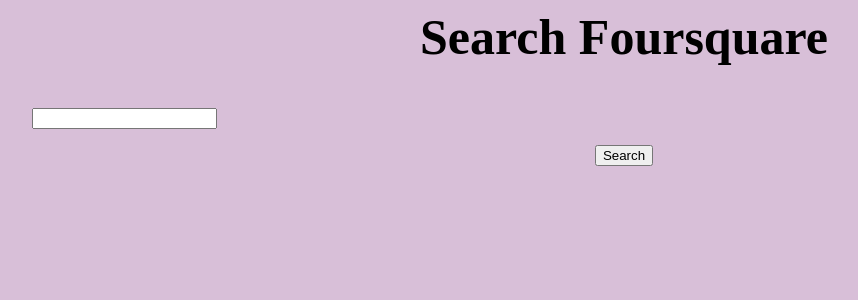
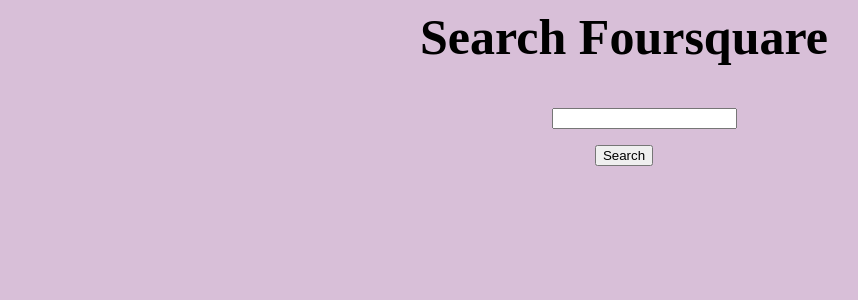
Before and after one commit to melylopez99/CS411-Project, a Flask app: page /search in a window 1280 px wide. Shown: the top 300 px of the page, without its empty margins (16-874 px from the left). Run offline with Flask 2, Linux system fonts and the light colour scheme; some libraries are stand-ins or nearby versions.

Commit message:
last things

```diff
--- a/prototype/templates/search.html
+++ b/prototype/templates/search.html
@@ -16,15 +16,18 @@
 	p {
 		text-align: center;
 	}
+	dl {
+		text-align: center;
+	}
 	</style>
 </head>
 
 <h2>Search Foursquare</h2>
 
-{% from "_formhelpers.html" import render_field %}
+<p>{% from "_formhelpers.html" import render_field %}</p>
 <form method=post>
   <dl>
     {{ render_field(form.search) }}
   </dl>
-  <p><input type=submit value=Search>
+  <p><input type=submit value=Search></p>
 </form>
--- a/prototype/test_foursquare.py
+++ b/prototype/test_foursquare.py
@@ -17,7 +17,7 @@
             v='20180323',
             ll='42.3601,-71.0589',
             query=search_thing,
-            limit=10
+            limit=15
             )
     resp = requests.get(url=url, params=params)
     data = json.loads(resp.text)
```
